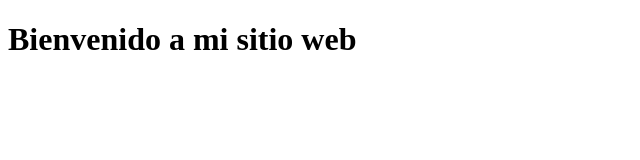
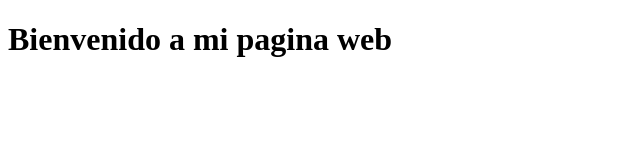
Before and after one commit to Alegaelg/Git, a plain HTML site: page index.html in a window 1280 px wide. Shown: the whole page, without its empty margins (0-640 px from the left). Drawn offline with Linux system fonts and the light colour scheme.

Commit message:
Intentando de nuevo en diseno cambiar el titulo

```diff
--- a/index.html
+++ b/index.html
@@ -6,6 +6,6 @@
     <title>Document</title>
 </head>
 <body>
-    <h1>Bienvenido a mi sitio web</h1>
+    <h1>Bienvenido a mi pagina web</h1>
 </body>
 </html>
```
